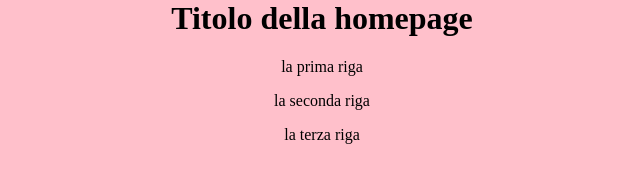
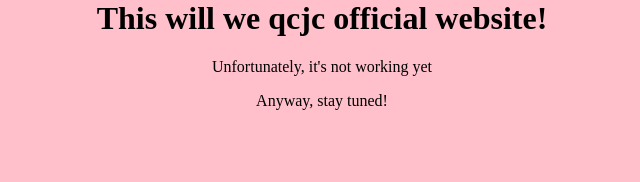
Before and after one commit to qcjc/qcjc_site, a plain HTML site: page index.html in a window 1280 px wide. Shown: the whole page, without its empty margins (318-958 px from the left). Drawn offline with Linux system fonts and the light colour scheme.

Commit message:
Update index.html

```diff
--- a/index.html
+++ b/index.html
@@ -6,9 +6,8 @@
         <link rel="stylesheet" href="styles.css">
     </head>
     <body>
-        <h1>Titolo della homepage</h1>
-        <p>la prima riga</p>
-        <p>la seconda riga</p>
-        <p>la terza riga</p>
+        <h1>This will we qcjc official website!</h1>
+        <p>Unfortunately, it's not working yet</p>
+        <p>Anyway, stay tuned!</p>
     </body>
 </html>
```
